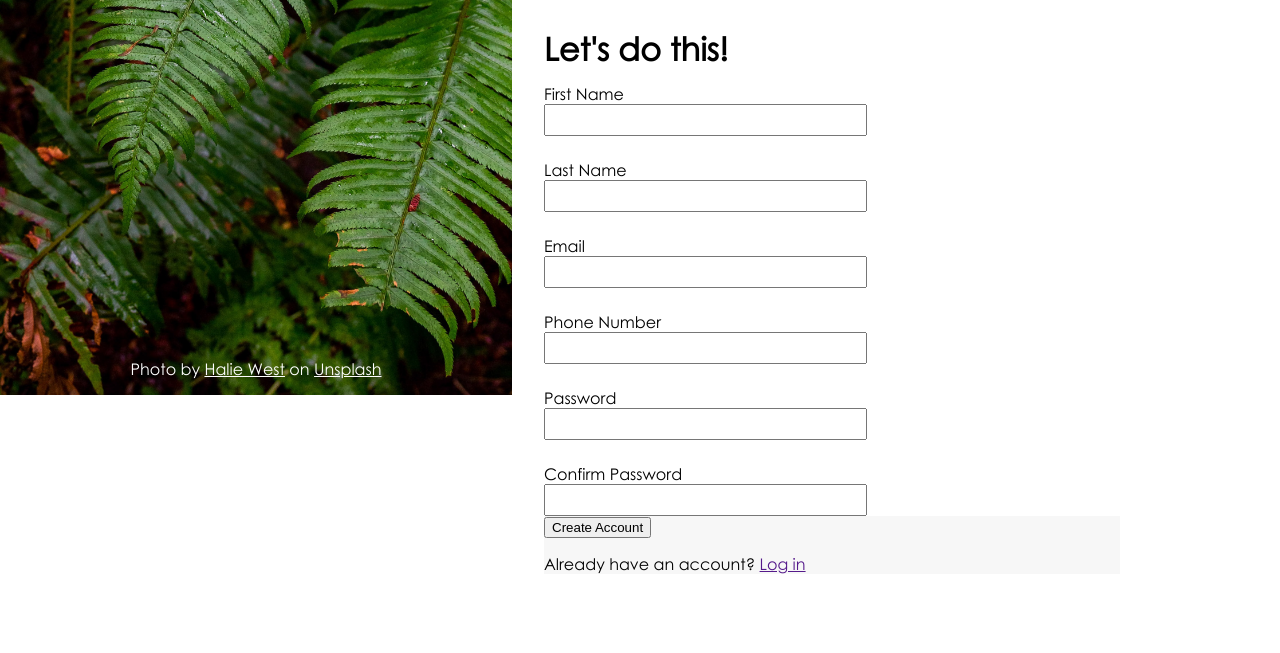
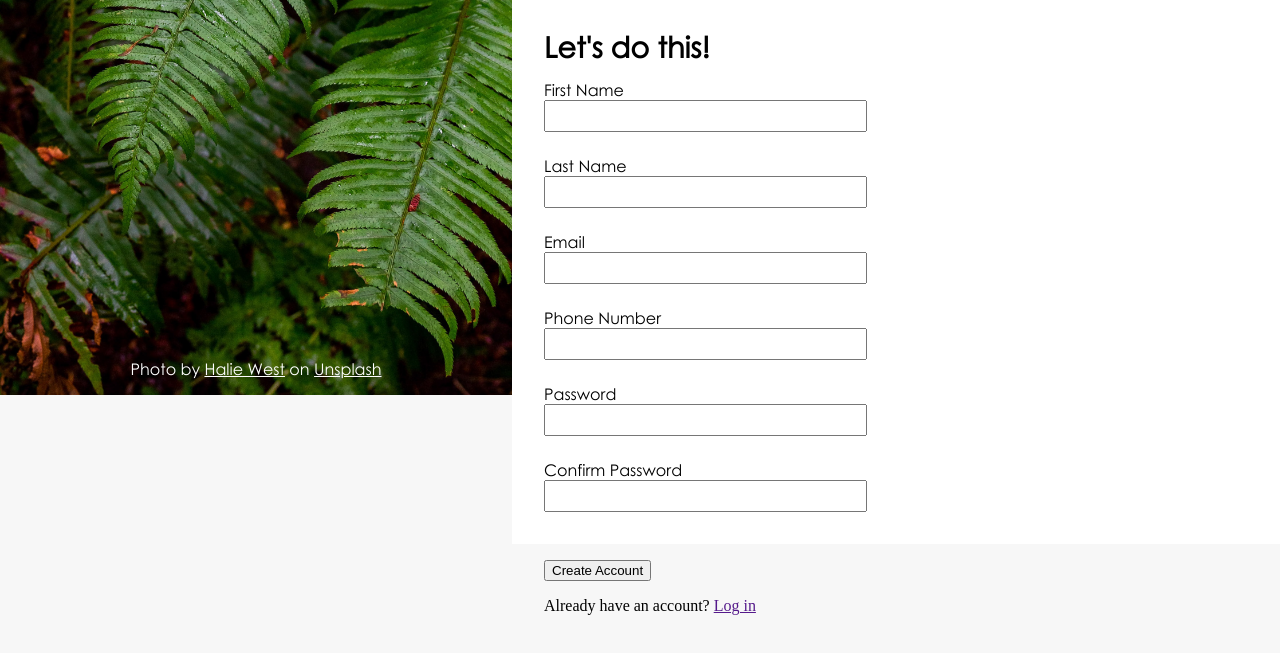
Before and after one commit to rodolfoarambulo/signup-form, a plain HTML site: page index.html in a window 1280 px wide. Shown: the part 405-1058 px from the top of the page. Before the commit the page ends 1011 px from the top, so only its background shows below. Drawn offline with Linux system fonts and the light colour scheme.

Commit message:
Fix section formatting
Whole right side section has gray background, middle section has a white
background overwriting the gray one.

```diff
--- a/index.html
+++ b/index.html
@@ -65,12 +65,11 @@
               <input type="password" name="confirmPassword" id="confirmPassword" size="30">
             </div>
           </div>
-
-          <div class="submit-section">
-            <button type="submit">Create Account</button>
-            <p>Already have an account? <a href="">Log in</a></p>
-          </div>
         </form>
+      </div>
+      <div class="submit-section">
+        <button type="submit" form="sign-up">Create Account</button>
+        <p>Already have an account? <a href="">Log in</a></p>
       </div>
     </div>
   </div>
--- a/styles/style.css
+++ b/styles/style.css
@@ -17,6 +17,7 @@ html, body {
     display: flex;
     align-items: flex-start;
     justify-content: center;
+    background-color: rgb(247, 247, 247);
 }
 
 .side-hero {
@@ -78,7 +79,6 @@ html, body {
 .header {
     font-family: "Century-Gothic";
     font-weight: bold;
-    background-color: rgb(247, 247, 247);
     padding: 10.4rem 2rem 3rem;
     font-size: 1.5rem;
 }
@@ -88,14 +88,18 @@ html, body {
     flex-wrap: wrap;
     flex-direction: column;
     font-family: "Century-Gothic";
-    width: 45vw;
-    padding: 1rem 2rem 1rem;
+    padding: 1rem 2rem 2rem;
+    background-color: white;
 }
 
 .inputs {
     display: flex;
     flex-wrap: wrap;
     gap: 1.5rem 5rem;
+}
+
+form {
+    width: 45vw;
 }
 
 .input-row {
@@ -108,13 +112,18 @@ html, body {
     padding: 5px 10px;
 }
 
+.input-row input[type="text"]:focus {
+    border: 3px solid orange;
+}
+
 .input-header p {
-    font-size: 2rem;
+    font-size: 1.8rem;
     font-weight: bold;
     padding: 1rem 0rem 1rem;
     margin: 0px;
 }
 
 .submit-section {
-    background-color: rgb(247, 247, 247);
+    margin: 0;
+    padding: 1rem 2rem 2rem;
 }
```
